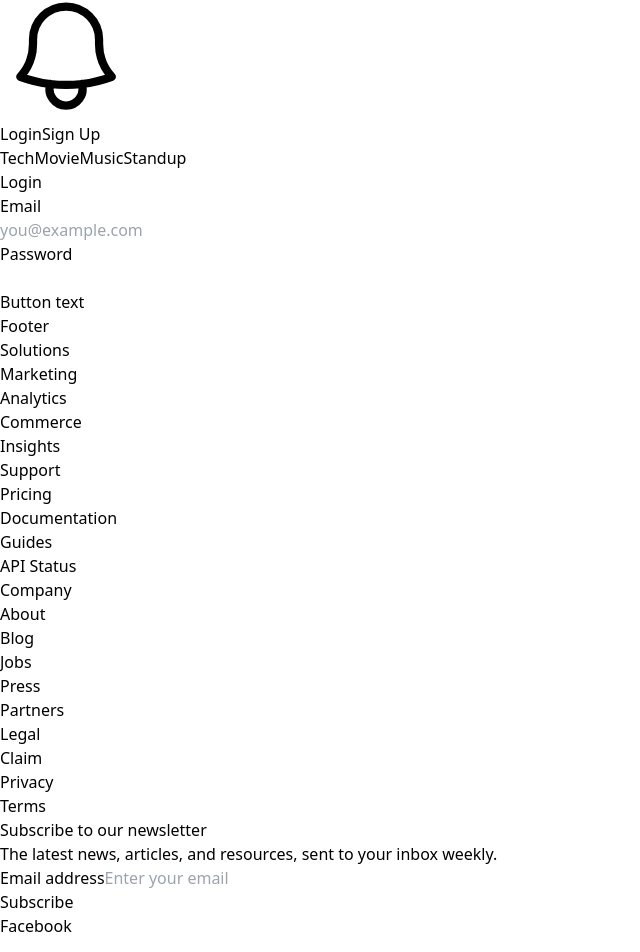
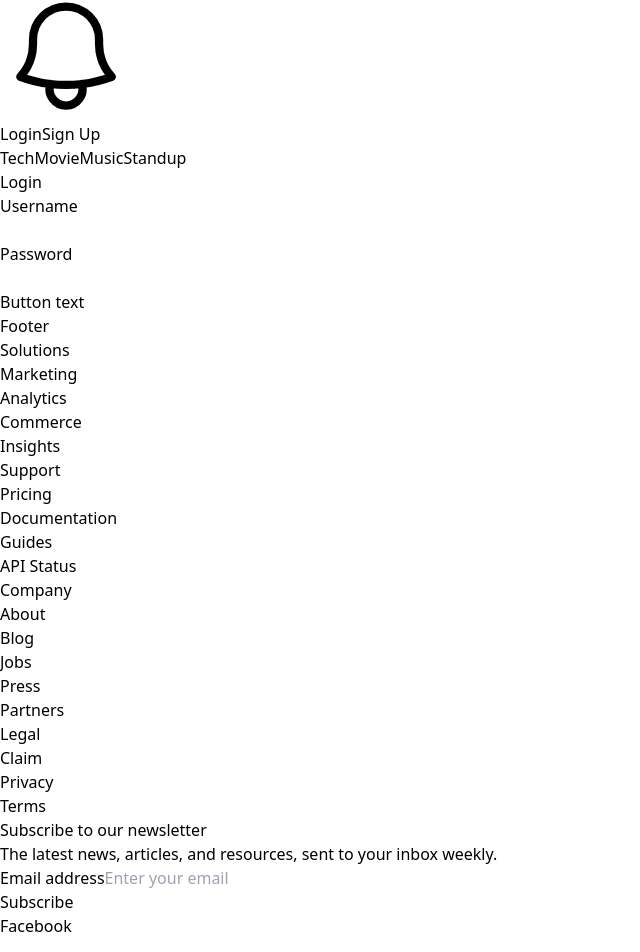
Before and after one commit to omrajsharma/event-spark, a React (Vite) app: page /login in a window 1280 px wide. Shown: the part 1975-2927 px from the top of the page, without its empty margins (0-640 px from the left). Built offline with nearby package versions, Linux system fonts and the light colour scheme.

Commit message:
chore: login via email to username

```diff
--- a/src/pages/Login.tsx
+++ b/src/pages/Login.tsx
@@ -4,13 +4,13 @@ import Card from "../components/atoms/Card";
 import { useState } from "react";
 
 const Login = () => {
-  const [email, setEmail] = useState('');
+  const [username, setUsername] = useState('');
   const [password, setPassword] = useState('');
   const [invalidEmailError, setInvalidEmailError] = useState('');
   const [invalidPasswordError, setInvalidPasswordError] = useState('');
 
-  const handleEmailChange = (ev: any) => {
-    setEmail(ev.target.value);
+  const handleUsernameChange = (ev: any) => {
+    setUsername(ev.target.value);
   }
 
   const handlePasswordChange = (ev: any) => {
@@ -25,12 +25,12 @@ const Login = () => {
   const handleLogin = () => {
     resetErrorMsgs();
 
-    if (email.length == 0) {
+    if (username.length == 0) {
       setInvalidEmailError('Empty Email')
       return
     }
-    const emailRegex = /^[^\s@]+@[^\s@]+\.[^\s@]+$/;
-    if (!emailRegex.test(email)) {
+    const usernameRegex = /^[A-Za-z][A-Za-z0-9_]{1,29}$/
+    if (!usernameRegex.test(username)) {
       setInvalidEmailError('Wrong Email Format')
       return
     }
@@ -50,22 +50,22 @@ const Login = () => {
         </div>
         <div className="mx-auto">
           <label
-            htmlFor="email"
+            htmlFor="username"
             className="block text-sm font-medium leading-6 text-gray-900"
           >
-            Email
+            Username
           </label>
           <div className="relative mt-2 rounded-md shadow-sm">
             <input
-              type="email"
-              name="email"
-              id="email"
+              type="text"
+              name="username"
+              id="username"
               className={`${invalidEmailError ? "text-red-900 ring-red-300 placeholder:text-red-300 focus:ring-red-500" : "" } block w-full rounded-md border-0 py-1.5 pr-10 ring-1 ring-inset focus:ring-2 focus:ring-inset sm:text-sm sm:leading-6`}
-              placeholder="you@example.com"
+              placeholder=""
               aria-invalid="true"
               aria-describedby="email-error"
-              value={email}
-              onChange={handleEmailChange}
+              value={username}
+              onChange={handleUsernameChange}
             />
             { invalidEmailError && (
               <div className="pointer-events-none absolute inset-y-0 right-0 flex items-center pr-3">
```
